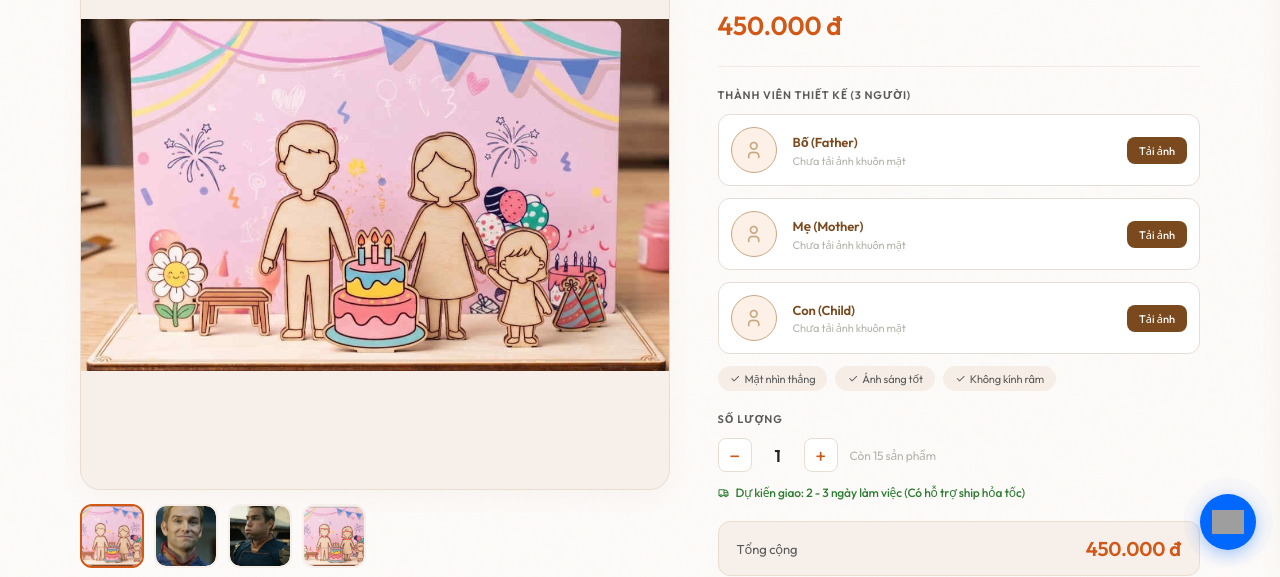
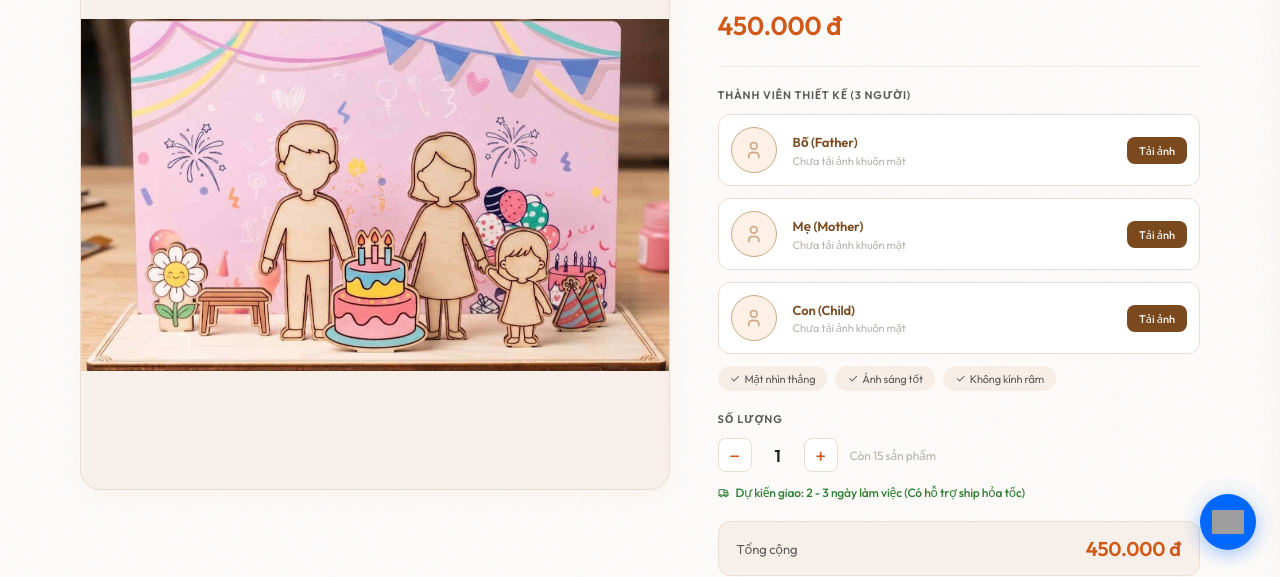
Before and after one commit to se-tuanh/morytory, a website: page frontend/product_custom.html in a window 1280 px wide. Shown: the part 226-803 px from the top of the page. Drawn offline with nearby package versions, Linux system fonts and the light colour scheme; grey boxes are pictures that could not be loaded.

Commit message:
style: remove placeholder meme images from product thumbs and hide thumbs list when only 1 image exists

```diff
--- a/frontend/product_custom.html
+++ b/frontend/product_custom.html
@@ -727,22 +727,13 @@ const THEME_CONFIGS = {
 
 const THEME_THUMBS = {
   "Sinh nhật gia đình": [
-    "birthday_base.jpg",
-    "blog_birthday_gift.jpg",
-    "blog_craft_process.jpg",
-    "birthday_coords_test.png"
+    "birthday_base.jpg"
   ],
   "Tốt nghiệp": [
-    "graduation_base.jpg",
-    "blog_graduation.jpg",
-    "blog_craft_process.jpg",
-    "graduation_coords_test.png"
+    "graduation_base.jpg"
   ],
   "Đám cưới": [
-    "wedding_base.jpg",
-    "blog_wedding_gift.jpg",
-    "blog_craft_process.jpg",
-    "wedding_coords_test.png"
+    "wedding_base.jpg"
   ]
 };
 
@@ -802,6 +793,14 @@ function renderThumbnails() {
   if (!thumbsContainer) return;
 
   const images = THEME_THUMBS[currentTheme] || [];
+
+  // Hide thumbs container if there's only 1 or no images
+  if (images.length <= 1) {
+    thumbsContainer.style.display = "none";
+    return;
+  }
+
+  thumbsContainer.style.display = "flex";
   thumbsContainer.innerHTML = "";
 
   images.forEach((imgSrc, index) => {
```
